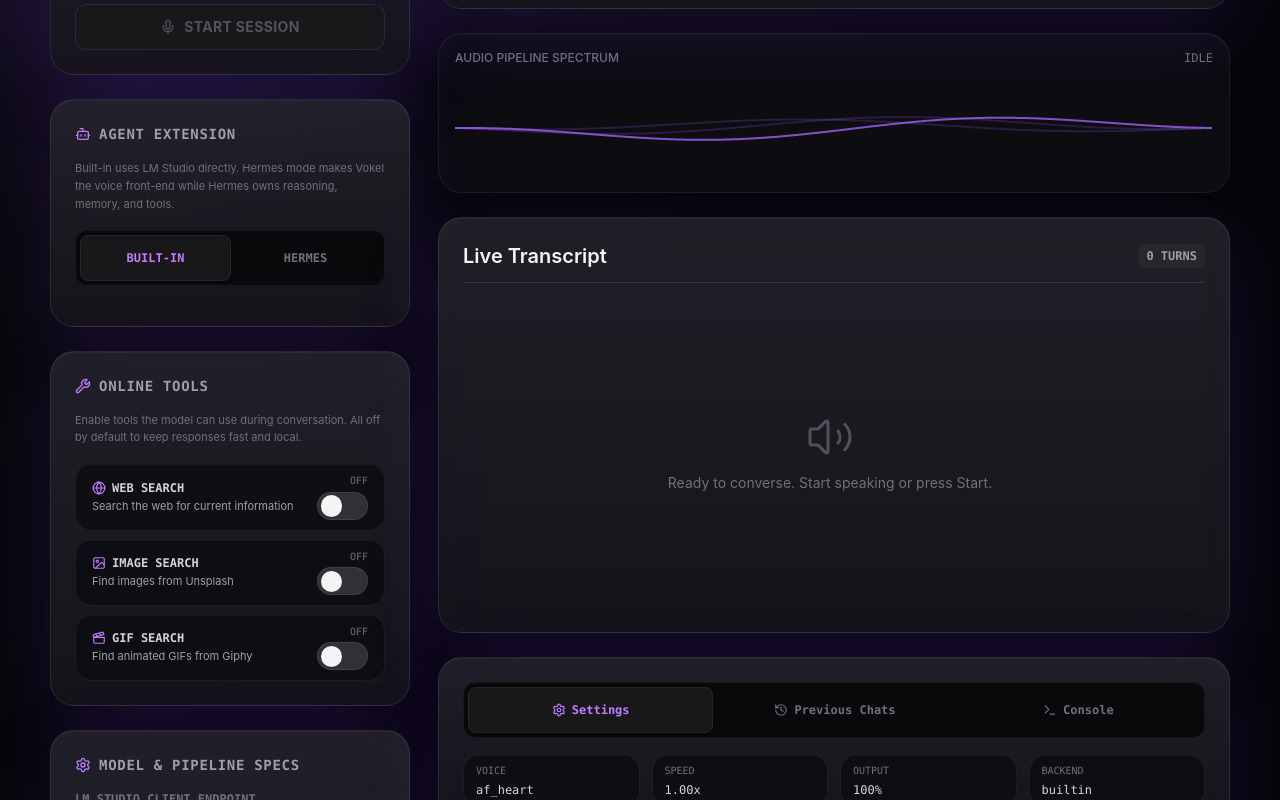
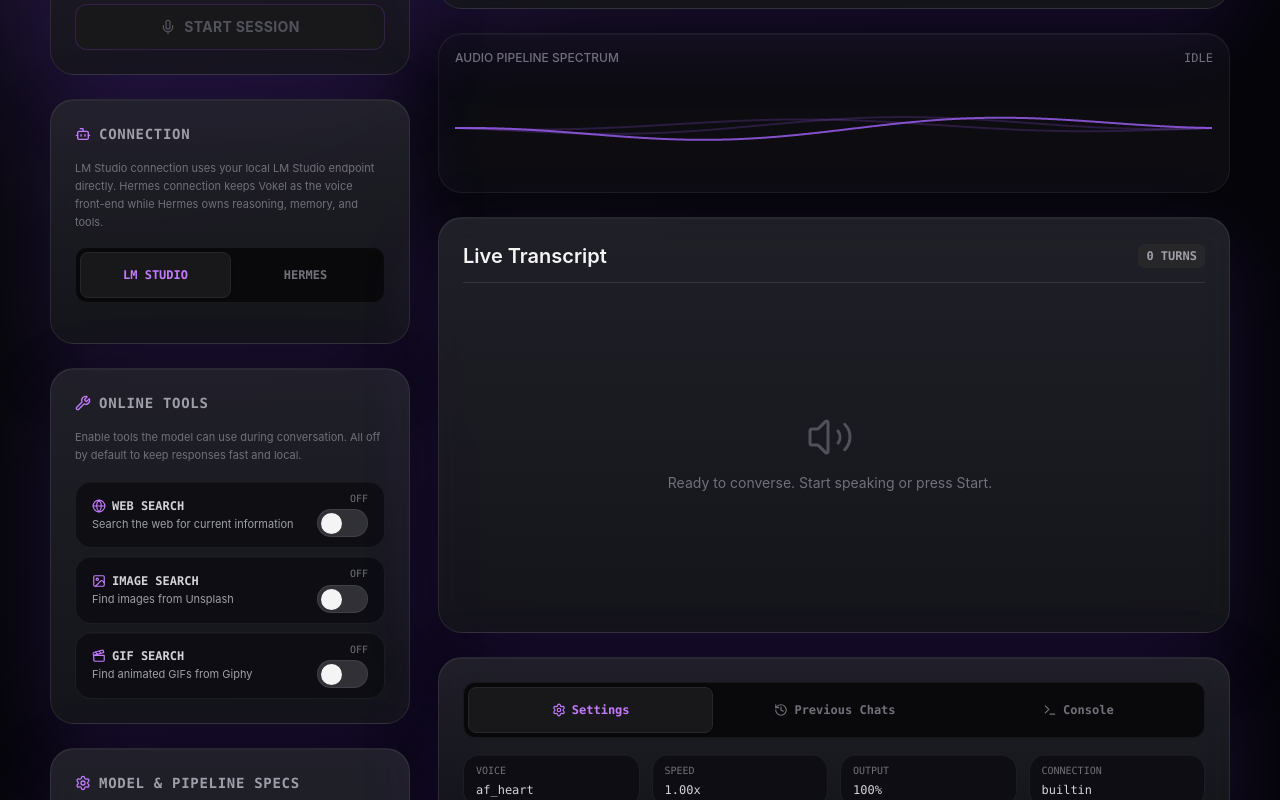
Before and after one commit to 888noonie/Vokel, a React (Vite) app in the folder frontend/: page / in a window 1280 px wide. Shown: the part 500-1300 px from the top of the page. Built offline with nearby package versions, Linux system fonts and the light colour scheme.

Commit message:
ui: align connection wording across first slice
Tests:\n- python3 -m pytest -q ❌ environment import setup\n- PYTHONPATH=src python3 -m pytest -q ❌ missing fastapi dependency in environment

```diff
--- a/frontend/src/App.tsx
+++ b/frontend/src/App.tsx
@@ -793,13 +793,13 @@ function App() {
         </div>
       </header>
 
-      {/* Mobile Privacy & Backend Banner */}
+      {/* Mobile Privacy & Connection Banner */}
       <div className="bg-zinc-900 border-b border-zinc-800 xl:hidden">
         <div className="safe-container py-2 flex items-center justify-between text-[10px] font-mono tracking-wider text-zinc-400">
           <div className="flex items-center gap-3">
             <span className="flex items-center gap-1">
               <Cpu className="w-3 h-3 text-purple-400" />
-              {agentBackend === "hermes" ? "HERMES" : "BUILT-IN"}
+              {agentBackend === "hermes" ? "HERMES" : "LM STUDIO"}
             </span>
             <span className="flex items-center gap-1">
               <Wrench className="w-3 h-3 text-indigo-400" />
@@ -980,15 +980,15 @@ function App() {
             </div>
           </div>
 
-          {/* Agent Extension */}
+          {/* Connection */}
           <div className="vokel-panel rounded-3xl p-5 sm:p-6">
             <h2 className="text-sm font-bold text-zinc-400 tracking-wider font-mono uppercase mb-4 flex items-center space-x-2">
               <Bot className="w-4 h-4 text-purple-400" />
-              <span>Agent Extension</span>
+              <span>Connection</span>
             </h2>
 
             <p className="text-[11px] leading-relaxed text-zinc-500 mb-4">
-              Built-in uses LM Studio directly. Hermes mode makes Vokel the voice front-end while Hermes owns
+              LM Studio connection uses your local LM Studio endpoint directly. Hermes connection keeps Vokel as the voice front-end while Hermes owns
               reasoning, memory, and tools.
             </p>
 
@@ -1002,7 +1002,7 @@ function App() {
                     : "text-zinc-500 hover:text-zinc-300 disabled:opacity-50"
                 }`}
               >
-                BUILT-IN
+                LM STUDIO
               </button>
               <button
                 disabled={isSessionActive}
@@ -1103,7 +1103,7 @@ function App() {
 
             <p className="text-[11px] leading-relaxed text-zinc-500 mb-4">
               {agentBackend === "hermes"
-                ? "Disabled in Hermes mode — Hermes gateway tools and MCP servers handle capabilities."
+                ? "Disabled in Hermes connection — Hermes gateway tools and MCP servers handle capabilities."
                 : "Enable tools the model can use during conversation. All off by default to keep responses fast and local."}
             </p>
 
--- a/frontend/src/components/WorkspaceTabs.tsx
+++ b/frontend/src/components/WorkspaceTabs.tsx
@@ -95,7 +95,7 @@ export function WorkspaceTabs({
             </div>
           </div>
           <div className="vokel-panel-subtle rounded-2xl px-3 py-2">
-            <div className="text-[10px] font-mono uppercase text-zinc-500">Backend</div>
+            <div className="text-[10px] font-mono uppercase text-zinc-500">Connection</div>
             <div className="mt-1 text-xs font-mono text-zinc-300">{backend}</div>
           </div>
         </div>
```
Also changed, not shown: 1 other file (tests, documents, lock files or other folders).
